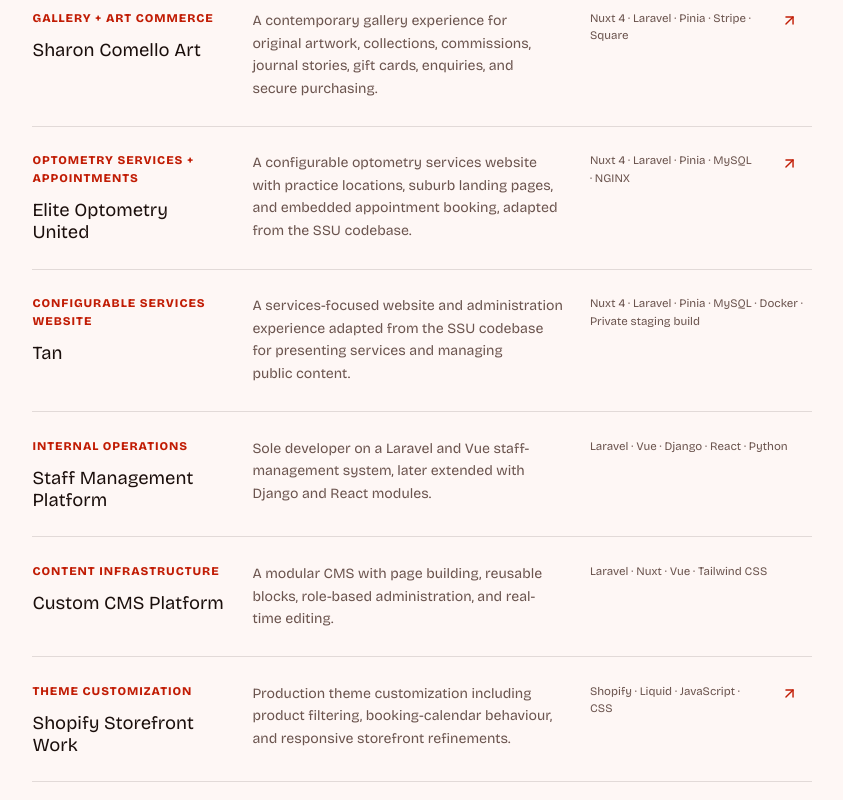
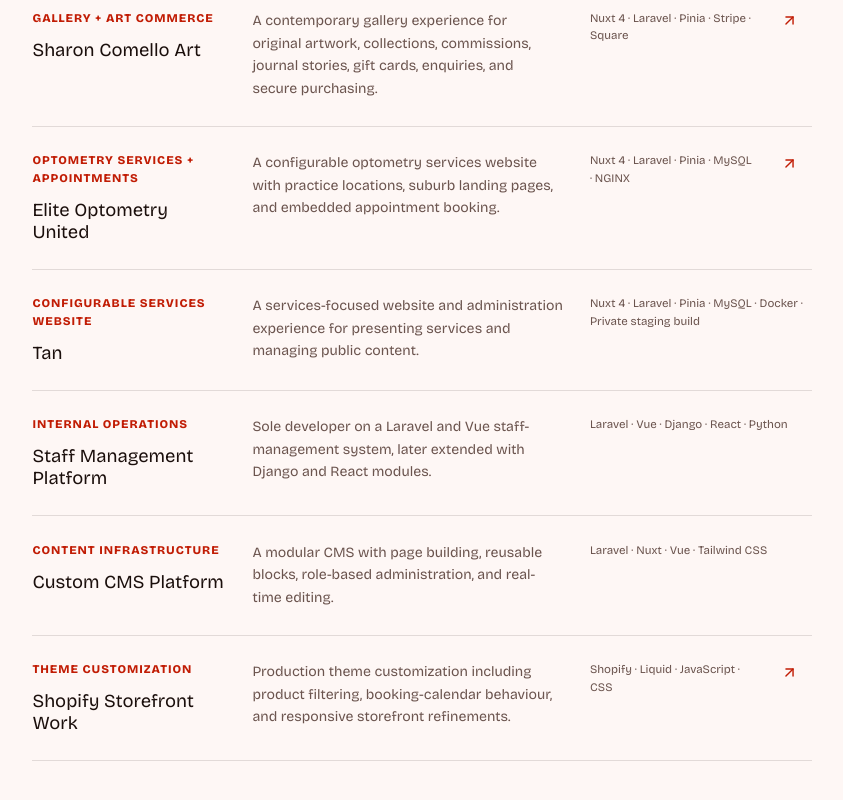
Before and after one commit to Jerven-git/my-portfolio, a React (Vite) app: page / in a window 1280 px wide. Shown: the part 2902-3702 px from the top of the page, without its empty margins (404-1247 px from the left). Built offline with nearby package versions, Linux system fonts and the light colour scheme.

Commit message:
update cv pdf

```diff
--- a/cv/cv.html
+++ b/cv/cv.html
@@ -341,14 +341,14 @@
           <span class="project-type">Optometry services + appointments</span>
           <h3><a href="https://eliteoptometry.com.au">Elite Optometry United</a></h3>
           <p>Optometry services, practice locations, suburb landing pages, and embedded appointment
-          booking, adapted from the SSU codebase.</p>
+          booking.</p>
         </article>
 
         <article class="project">
           <span class="project-type">Configurable services website · Private staging</span>
           <h3>Tan</h3>
-          <p>A services-focused website and administration experience adapted from the SSU codebase
-          for presenting services and managing public content.</p>
+          <p>A services-focused website and administration experience for presenting services and
+          managing public content.</p>
         </article>
       </div>
 
--- a/src/components/MissionGridCampaign.jsx
+++ b/src/components/MissionGridCampaign.jsx
@@ -45,7 +45,7 @@
     code: 'C',
     name: 'Elite Optometry United',
     type: 'Optometry services + appointments',
-    description: 'A configurable optometry services website with practice locations, suburb landing pages, and embedded appointment booking, adapted from the SSU codebase.',
+    description: 'A configurable optometry services website with practice locations, suburb landing pages, and embedded appointment booking.',
     tech: 'Nuxt 4 · Laravel · Pinia · MySQL · NGINX',
     link: 'https://eliteoptometry.com.au',
   },
@@ -53,7 +53,7 @@
     code: 'D',
     name: 'Tan',
     type: 'Configurable services website',
-    description: 'A services-focused website and administration experience adapted from the SSU codebase for presenting services and managing public content.',
+    description: 'A services-focused website and administration experience for presenting services and managing public content.',
     tech: 'Nuxt 4 · Laravel · Pinia · MySQL · Docker',
     status: 'Private staging build',
   },
--- a/src/components/Projects.jsx
+++ b/src/components/Projects.jsx
@@ -56,7 +56,7 @@
     name: 'Elite Optometry United',
     type: 'Optometry services + appointments',
     description:
-      'A configurable optometry services website with practice locations, suburb landing pages, and embedded appointment booking, adapted from the SSU codebase.',
+      'A configurable optometry services website with practice locations, suburb landing pages, and embedded appointment booking.',
     tech: 'Nuxt 4 · Laravel · Pinia · MySQL · NGINX',
     link: 'https://eliteoptometry.com.au',
   },
@@ -64,7 +64,7 @@
     name: 'Tan',
     type: 'Configurable services website',
     description:
-      'A services-focused website and administration experience adapted from the SSU codebase for presenting services and managing public content.',
+      'A services-focused website and administration experience for presenting services and managing public content.',
     tech: 'Nuxt 4 · Laravel · Pinia · MySQL · Docker',
     status: 'Private staging build',
   },
```
Also changed, not shown: 1 other file (tests, documents, lock files or other folders).
